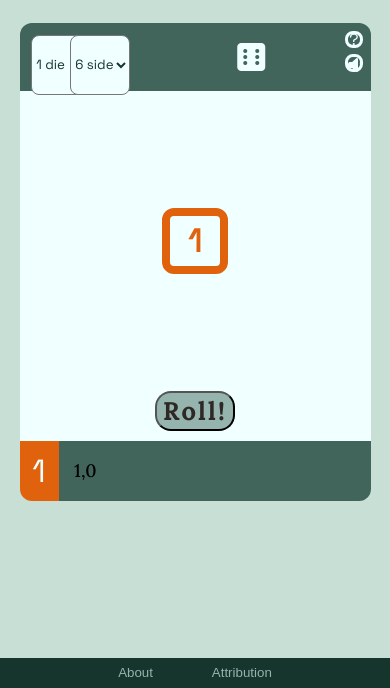
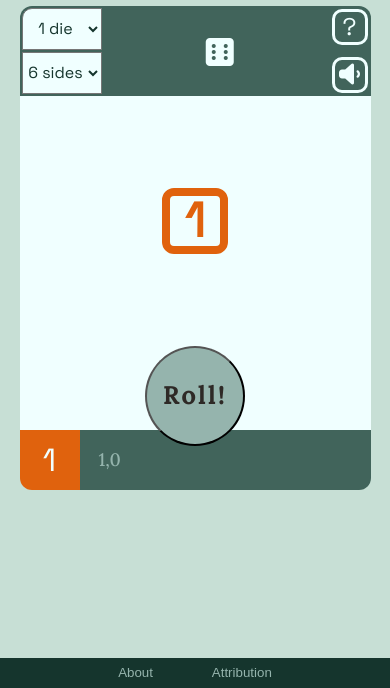
Before and after one commit to fabianlien/Di-c-e-Simulator, a plain HTML site: page index.html in a window 390 px wide. Shown: the part 156-844 px from the top of the page. Drawn offline with Linux system fonts and the light colour scheme.

Commit message:
add media queries for small screens

```diff
--- a/assets/css/style.css
+++ b/assets/css/style.css
@@ -44,9 +44,7 @@ select {
     left: 5%;
     margin: 3%;
     height: 6vw;
-    min-height: 60px;
     width: 6vw;
-    min-width: 60px;
     border-radius: 8px;
     background-color: azure;
     color:rgb(21, 53, 45);
@@ -105,7 +103,6 @@ select {
 }
 
 #setting-dice-container span {
-    min-width: 40px;
     padding-right: 2vw;
 }
 
@@ -123,36 +120,37 @@ select {
     width: 90%;
     margin-left: 5%;
     background-color: azure;
-    min-height: 300px;
+    min-height: 250px;
     height: 25vw;
     display: flex;
     justify-content: center;
+    flex-wrap: wrap;
 }
 
 .sim-die {
-    width: 50px;
-    height: 50px;
+    width: 60px;
+    height: 60px;
     text-align: center;
     font-size: xx-large;
-    line-height: 50px;
+    line-height: 60px;
     color: rgb(224, 98, 13);
     border: 8px solid rgb(224, 98, 13);
-    margin: auto;
+    margin: auto 5%;
     border-radius: 12px;
     font-family: 'Space Grotesk', sans-serif;
     font-weight: 800;
 }
 
 .hold-die {
-    width: 50px;
-    height: 50px;
+    width: 60px;
+    height: 60px;
     text-align: center;
     font-size: xx-large;
-    line-height: 50px;
+    line-height: 60px;
     background-color: rgb(224, 98, 13);
     border: 8px solid rgb(224, 98, 13);
     color: azure;
-    margin: auto;
+    margin: auto 2%;
     border-radius: 12px;
     font-family: 'Space Grotesk', sans-serif;
     font-weight: 800;
@@ -196,7 +194,7 @@ select {
     width: 10%;
     text-align: center;
     line-height: 60px;
-    font-size: xx-large;
+    font-size: xxx-large;
     border-bottom-left-radius: 12px;
     font-family: 'Space Grotesk', sans-serif;
 }
@@ -206,6 +204,7 @@ select {
     width: 80%;
     margin-left: 15%;
     background-color: rgb(65, 100, 91);
+    color: rgb(149, 180, 173);
     height: 60px;
     border-bottom-right-radius: 12px;
     text-indent: 5%;
@@ -222,6 +221,7 @@ select {
 
 #footer {
     position: fixed;
+    z-index: 3;
     bottom: 0;
     height: 30px;
     background-color: rgb(21, 53, 45);
@@ -252,3 +252,113 @@ select {
     background-color: azure;
     border-top: 6px solid rgb(21, 53, 45);
 }
+
+/* Media Queries */
+@media screen and (max-width: 480px) {
+
+    #settings-box {
+        height: 90px;
+    }
+
+    select {
+        position: absolute;
+        left: 5%;
+        margin: 2px;
+        height: 42px;
+        width: 80px;
+        border-radius: 0;
+        text-align: center;
+        font-size: 100%;
+    }
+
+    #sides-select {
+        margin-top: 46px;
+        left: 5%;
+    }
+
+    #setting-select {
+        border-top-left-radius: 10px;
+    }
+    #setting-dice-container {
+        padding: 30px;
+        padding-left: 80px;
+    }
+    #setting-dice-container span {
+        max-width: 40px;
+        padding-right: 2%;
+        text-align: center;
+    }
+    .icon-btn {
+        position: absolute;
+        margin: 0;
+        margin: 3px;
+        height: 30px;
+        width: 30px;
+        border-radius: 10px;
+        line-height: 30px;
+        font-size: x-large;
+    }
+
+    #sound-btn {
+        margin-top: 51px;
+    }
+
+    #mute-btn {
+        margin-top: 51px;
+        display: none;
+    }
+
+    #instructions div {
+        font-size: medium;
+        width: 80vw;
+
+    }
+
+    .sim-die {
+        width: 50px;
+        height: 50px;
+        text-align: center;
+        font-size: xxx-large;
+        line-height: 50px;
+        margin: auto 20px;
+    }
+
+    .hold-die {
+        width: 50px;
+        height: 50px;
+        text-align: center;
+        font-size: xxx-large;
+        line-height: 50px;
+        margin: auto 10px;
+    }
+
+    #roll-btn {
+        Height: 100px;
+        width: 100px;
+        border-radius: 50%;
+        margin-bottom: -16px;
+        position: relative;
+        z-index: 3;
+    }
+
+    #sum-box {
+        z-index: 2;
+        height: 60px;
+        width: 60px;
+        font-size: xx-large;
+    }
+
+    #history-box {
+        right: 0;
+        width: 80%;
+        margin-left: auto;
+        margin-right: 5%;
+        text-indent: 40px;
+    }
+
+    h1 {
+        margin-top: 0;
+        padding: 1vw 4vw;
+        font-size: 300%;
+    }
+}
```
